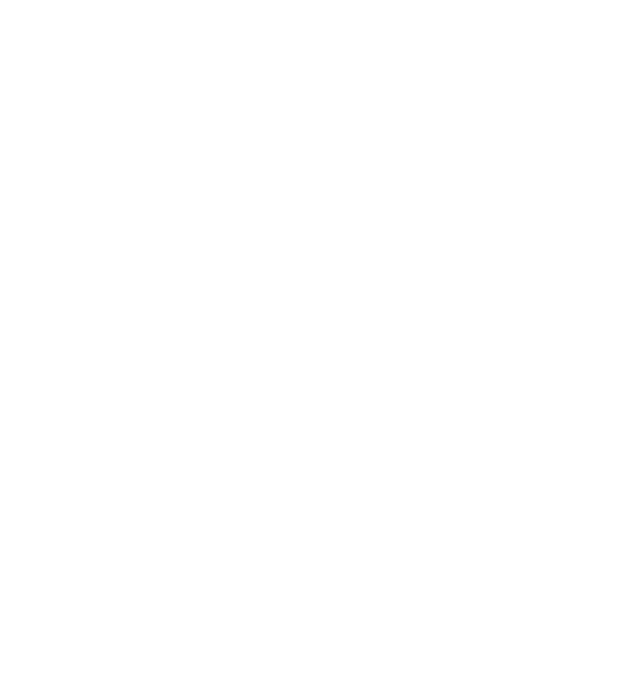
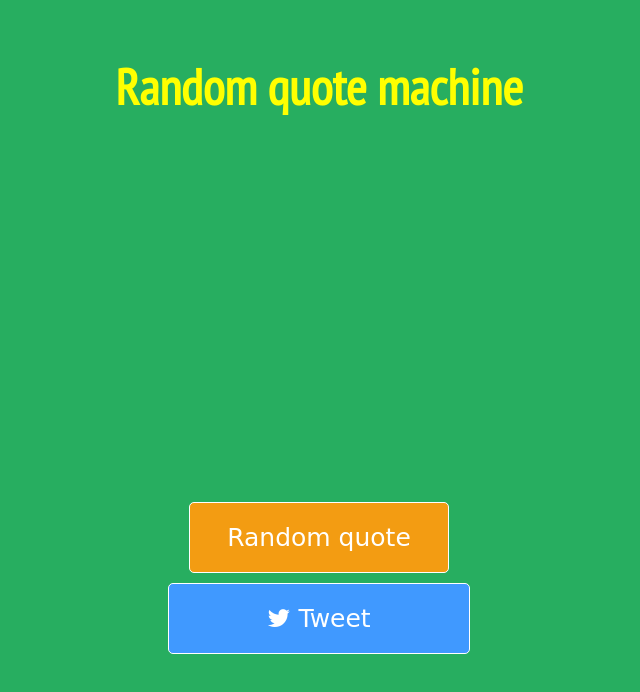
Before and after one commit to BorczDariusz/Modul_11, a plain HTML site: page index.html in a window 1280 px wide. Shown: the whole page, without its empty margins (321-961 px from the left). Drawn offline with nearby package versions, Linux system fonts and the light colour scheme; a web font is replaced by a local one.

Commit message:
Zadanie 2

```diff
--- a/index.html
+++ b/index.html
@@ -1,12 +1,23 @@
 <!DOCTYPE html>
-<html lang="en">
-
-	<head>
-		<meta charset="UTF-8">
-		<title> Zabawa z JS </title>
+<html lang='en'>
+    <head>
+		<title>Ajax and jQuery</title>
+        <meta charset="UTF-8">
+        <link rel='stylesheet' type='text/css' href='style.css'>
 	</head>
-
 	<body>
-		<script src="js/scripts.js"></script>
+        <main>
+            <header>
+                <h1>Random quote machine</h1>
+            </header>
+            <div class="box">
+                <h2 class="quote"></h2>
+                <h3 class="author"></h3>
+            </div>
+            <button class="trigger"> Random quote </button>
+            <a href="#" target="_blank" class="tweet"><i class="fa fa-twitter" aria-hidden="true"></i> Tweet</a>
+        </main>
+        <script   src="https://code.jquery.com/jquery-2.2.4.js"   integrity="sha256-iT6Q9iMJYuQiMWNd9lDyBUStIq/8PuOW33aOqmvFpqI="   crossorigin="anonymous"></script>
+        <script type='text/javascript' src='js/scripts.js'></script>
 	</body>
 </html>
--- a/js/scripts.js
+++ b/js/scripts.js
@@ -0,0 +1,30 @@
+var tweetLink = "https://twitter.com/intent/tweet?text=";
+var quoteUrl = "http://api.forismatic.com/api/1.0/?method=getQuote&key=867576&format=jsonp&lang=en&jsonp=?";
+
+function getQuote() {
+	$.getJSON(quoteUrl, createTweet);
+}
+
+function createTweet(response) {
+	console.log('Author', response);
+	if (!response.quoteAuthor) {
+		response.quoteAuthor = "Unknown author";
+	}
+
+	var tweetText = "Quote of the day - " + response.quoteText + " Author: " + response.quoteAuthor;
+
+	if (tweetText.length > 140) {
+		getQuote();
+	} else {
+		var tweet = tweetLink + encodeURIComponent(tweetText);
+		$('.quote').text(response.quoteText);
+		$('.author').text("Author: " + response.quoteAuthor);
+		$('.tweet').attr('href', tweet);
+	}
+}
+$(document).ready(function() {
+	getQuote();
+	$('.trigger').click(function() {
+		getQuote();
+	});
+});
--- /dev/null
+++ b/style.css
@@ -0,0 +1,64 @@
+@import url(https://maxcdn.bootstrapcdn.com/font-awesome/4.5.0/css/font-awesome.min.css);
+@import url('https://fonts.googleapis.com/css?family=Gravitas+One|PT+Sans+Narrow');
+
+body {
+	text-align: center;
+	padding: 20px;
+}
+body, main, .box, .link {
+	margin: 0 auto;
+}
+body, button, a{
+	background-color: #27ae60;
+	color: white;
+	font-family: 'Gravitas One', cursive;
+}
+main {
+	width: 60%;
+	text-align: center;
+}
+button {
+	cursor: pointer;
+	margin-bottom: 10px;
+	background-color: #f39c12;
+}
+button:focus {
+ 	outline: none;
+}
+ button:hover {
+	background: white;
+	color: #f39c12;
+}
+ a {
+ 	display: block;
+ 	text-decoration: none;
+ 	position: static;
+ 	bottom: 50px;
+ 	background-color: #4099FF;
+ 	display: block;
+ 	margin: 0 auto;
+ }
+ h1 {
+	color: yellow;
+	font-size: 50px;
+	font-family: 'PT Sans Narrow', sans-serif;
+ }
+ .box {
+ 	padding-top: 50px;
+ 	width: 100%;
+ 	height: 300px;
+}
+ a, button {
+ 	border: 1px solid white;
+ 	border-radius: 5px;
+ 	padding: 20px;
+ 	font-size: 25px;
+ 	width: 35%;
+ }
+ a:hover, button:hover {
+ 	text-shadow: none;
+ }
+ a:hover {
+ 	background: white;
+ 	color: #4099FF;
+}
```
